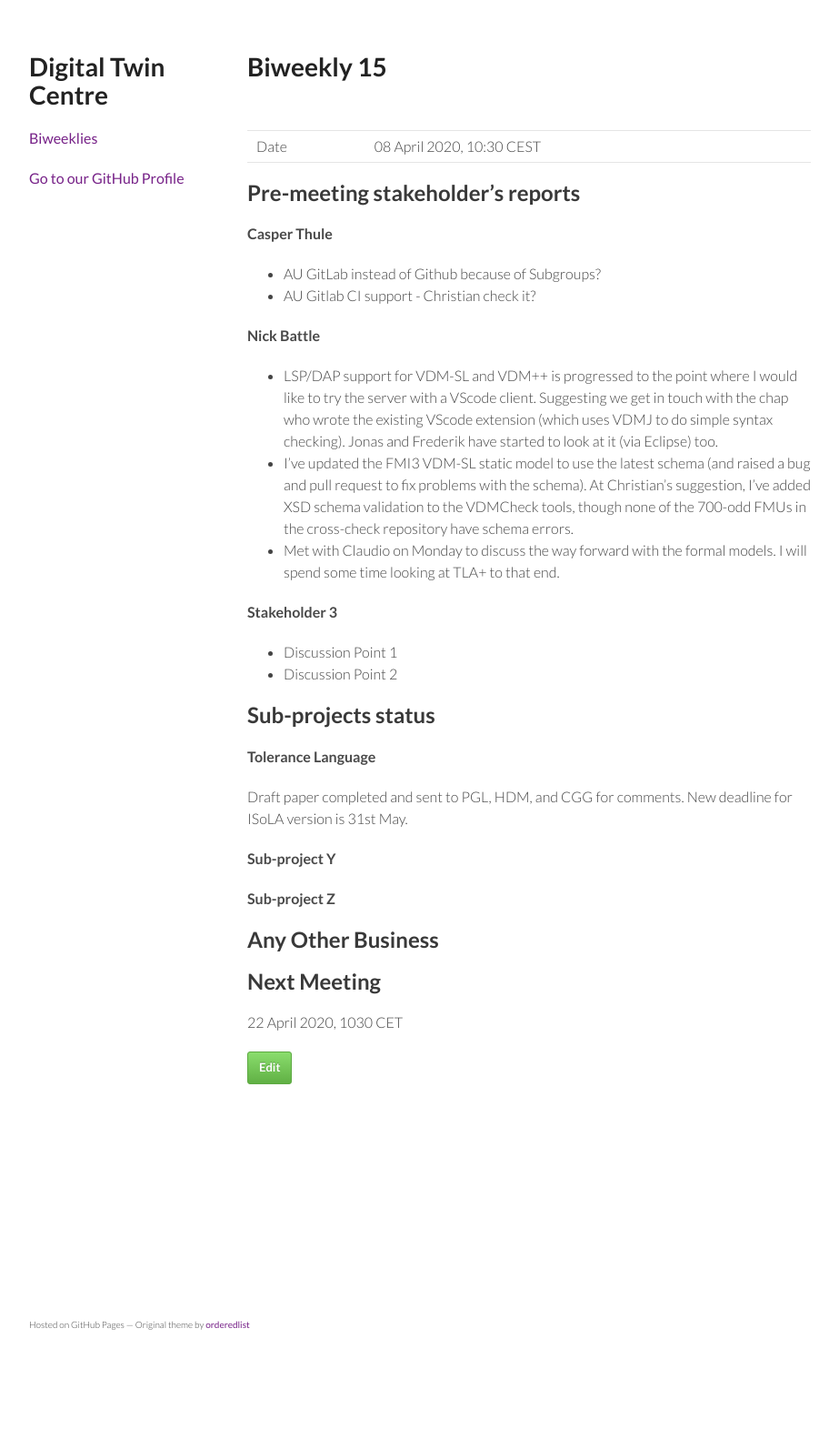
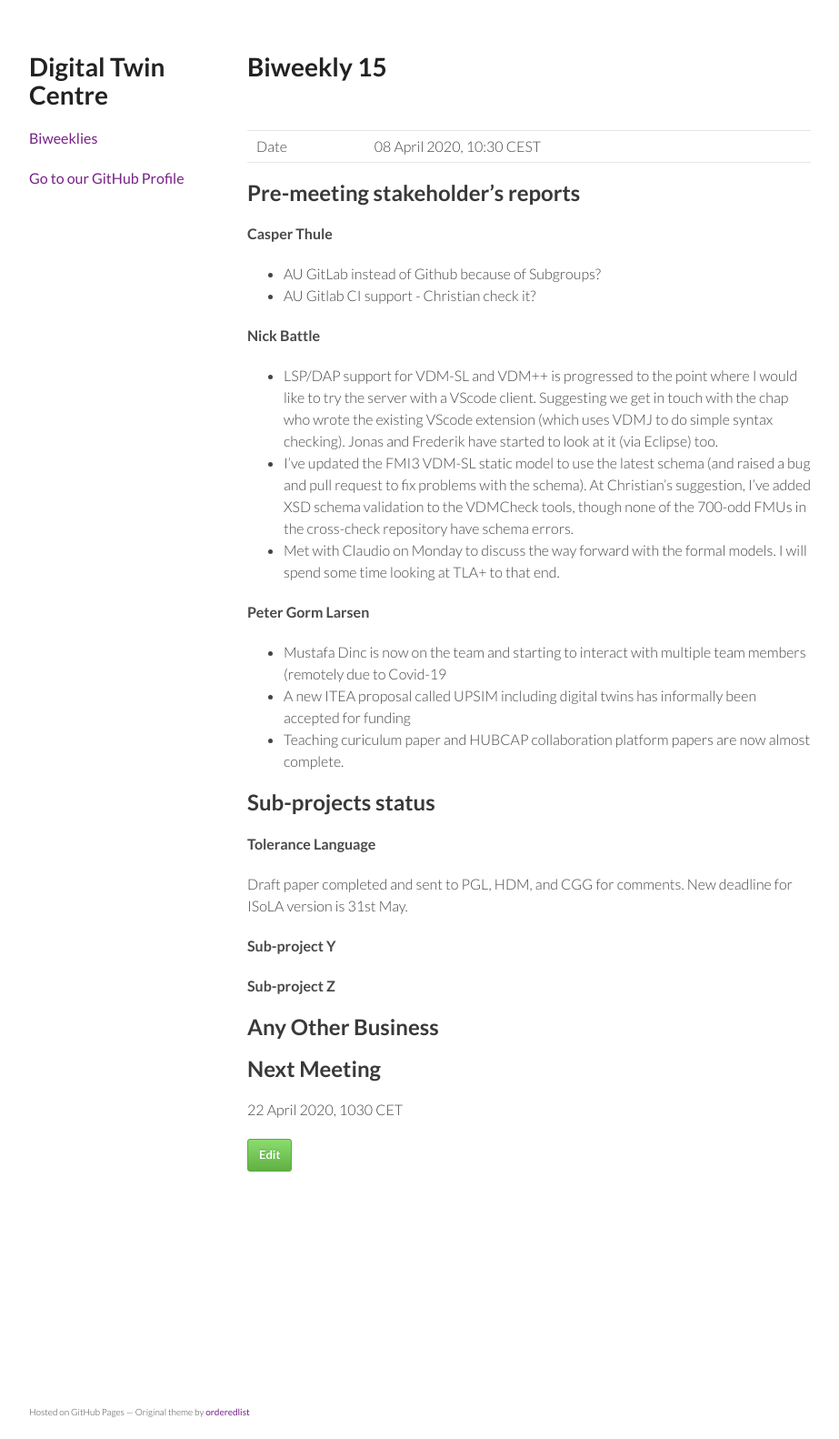
Before and after one commit to digitaltwincentre/digitaltwincentre.github.io, a Jekyll site: the page built from _biweeklies/Biweekly-15.md, in a window 1280 px wide. Shown: the whole page at 91% size, without its empty margins (178-1101 px from the left). Built offline with Jekyll 4.4.1, drawn with Linux system fonts in a browser that asks for light colours; nearby versions of some CDN libraries; before the commit the page ends 1486 px from its top, so only the background shows below that.

Commit message:
Update Biweekly-15.md
PGL input

```diff
--- a/_biweeklies/Biweekly-15.md
+++ b/_biweeklies/Biweekly-15.md
@@ -29,9 +29,10 @@ date: 08 April 2020, 1030 CEST
 * I've updated the FMI3 VDM-SL static model to use the latest schema (and raised a bug and pull request to fix problems with the schema). At Christian's suggestion, I've added XSD schema validation to the VDMCheck tools, though none of the 700-odd FMUs in the cross-check repository have schema errors.
 * Met with Claudio on Monday to discuss the way forward with the formal models. I will spend some time looking at TLA+ to that end.
 
-#### Stakeholder 3
-* Discussion Point 1
-* Discussion Point 2
+#### Peter Gorm Larsen
+* Mustafa Dinc is now on the team and starting to interact with multiple team members (remotely due to Covid-19
+* A new ITEA proposal called UPSIM including digital twins has informally been accepted for funding
+* Teaching curiculum paper and HUBCAP collaboration platform papers are now almost complete.
 
 
 ## Sub-projects status
```
